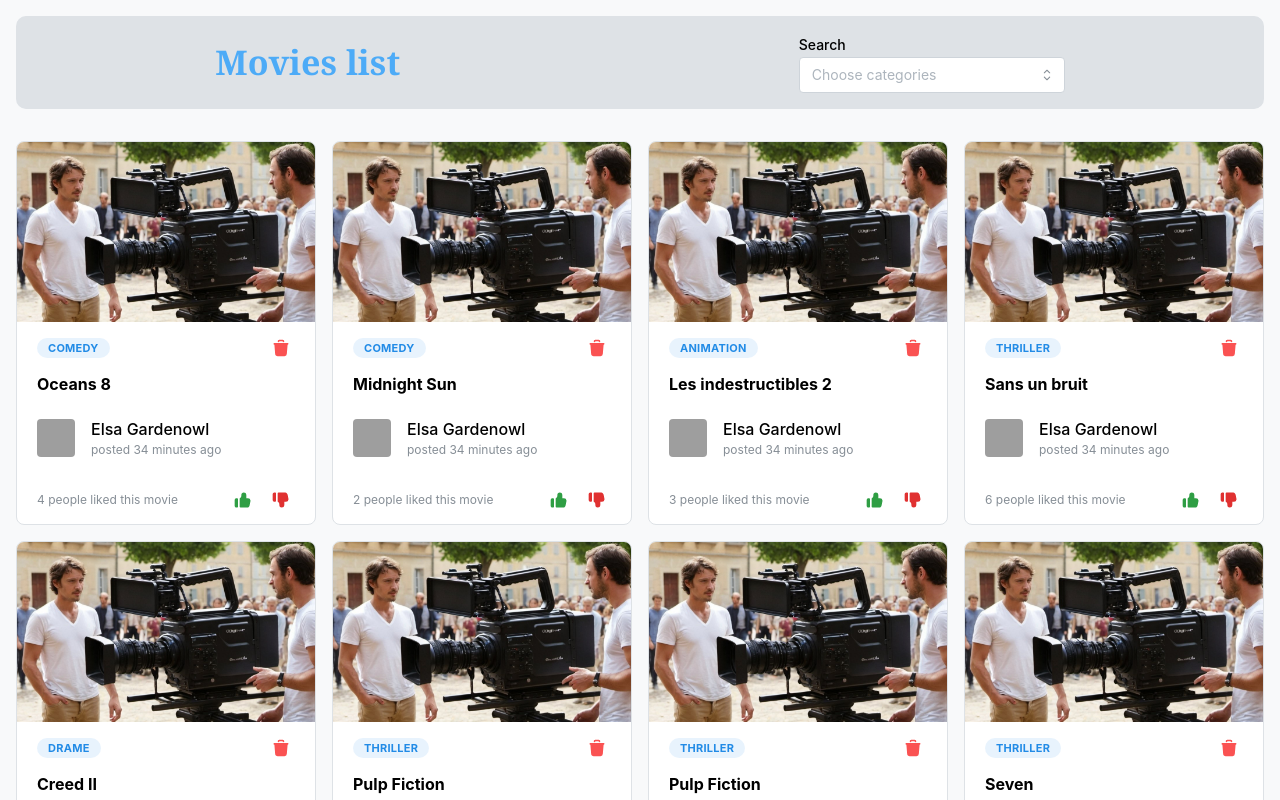
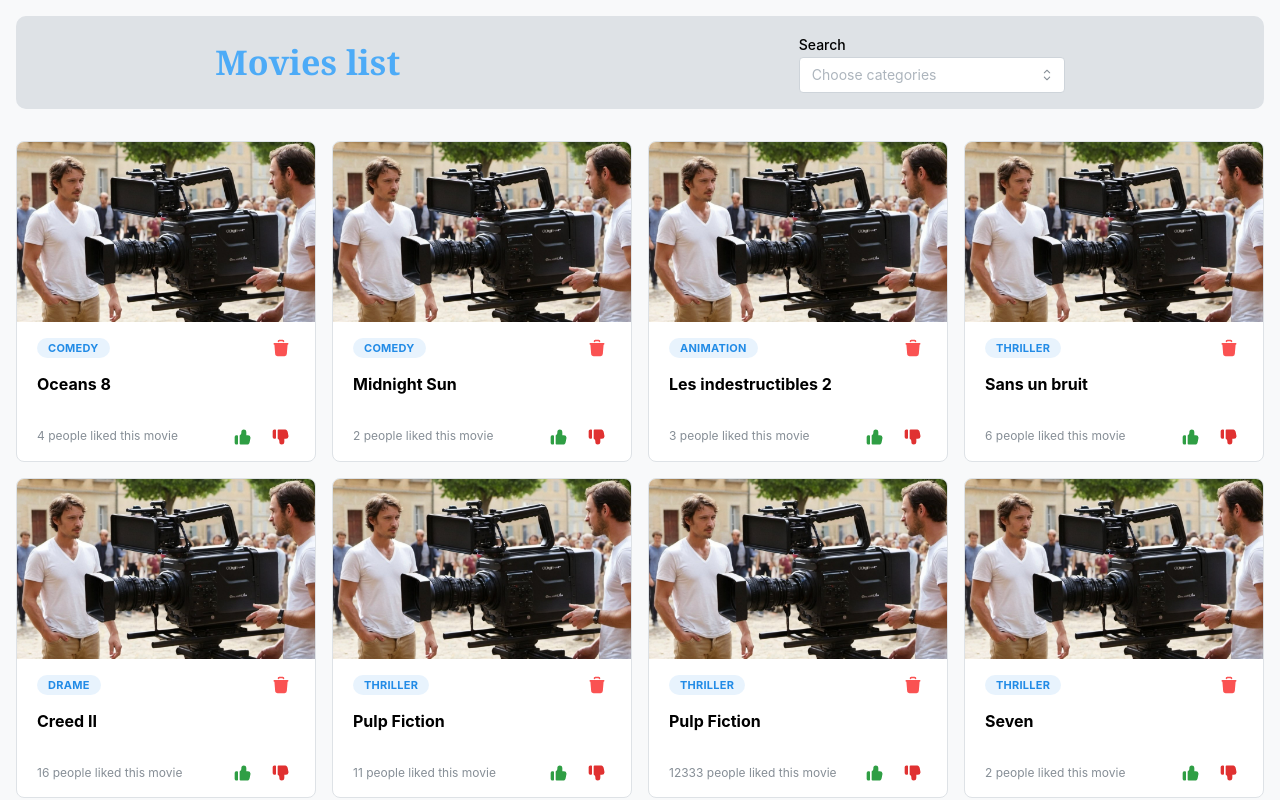
Before and after one commit to BenGex31/movies-react-interview, a React (Create React App) app: page / in a window 1280 px wide. Shown: the top 800 px of the page. Built offline with nearby package versions, Linux system fonts and the light colour scheme; grey boxes are pictures that could not be loaded.

Commit message:
Update MovieCard.tsx

```diff
--- a/src/components/movie-card/MovieCard.tsx
+++ b/src/components/movie-card/MovieCard.tsx
@@ -105,19 +105,6 @@ export function MovieCard({ movie }: Props) {
         {movie.title}
       </Text>
 
-      <Group mt="lg">
-        <Avatar
-          src="https://raw.githubusercontent.com/mantinedev/mantine/master/.demo/avatars/avatar-7.png"
-          radius="sm"
-        />
-        <div>
-          <Text fw={500}>Elsa Gardenowl</Text>
-          <Text fz="xs" c="dimmed">
-            posted 34 minutes ago
-          </Text>
-        </div>
-      </Group>
-
       <Card.Section className={classes.footer}>
         <Group justify="space-between">
           <Text fz="xs" c="dimmed">
```
